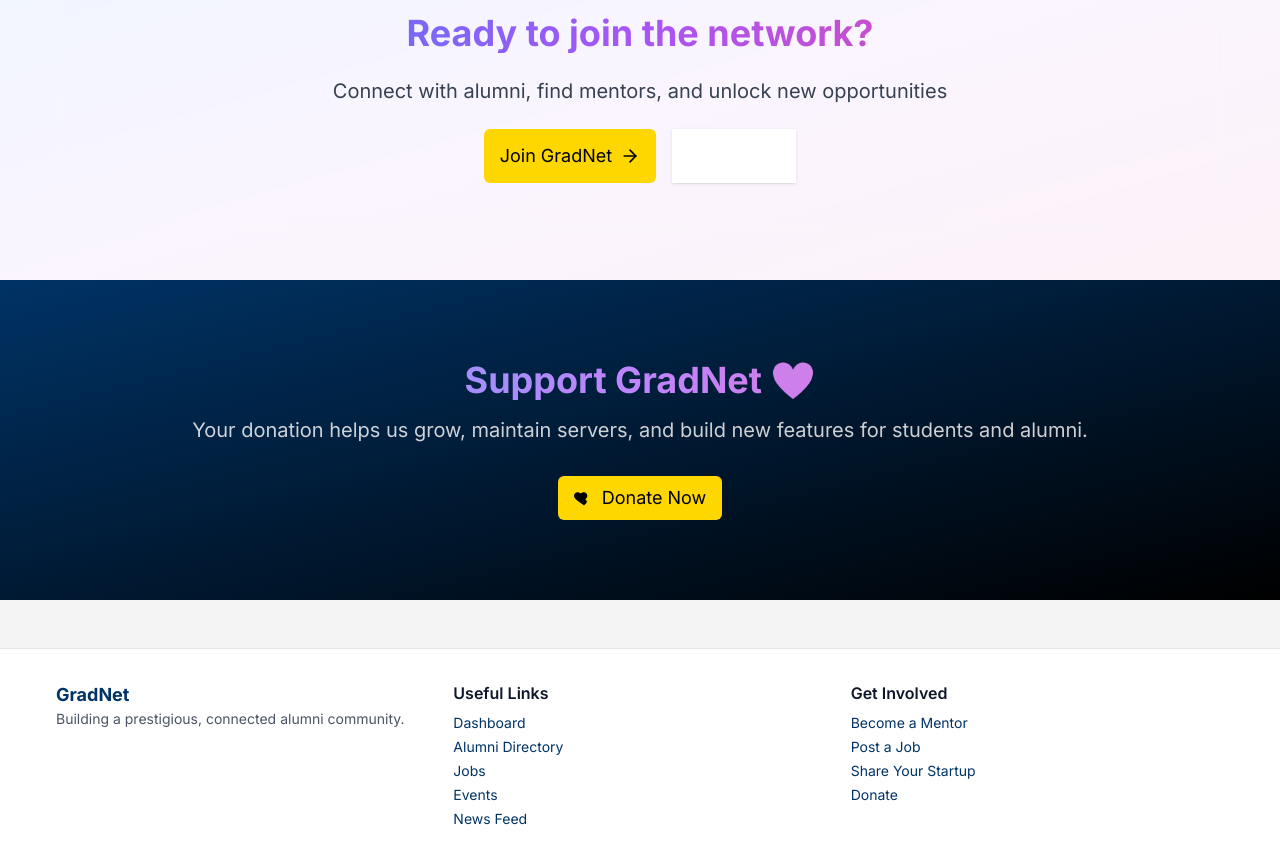
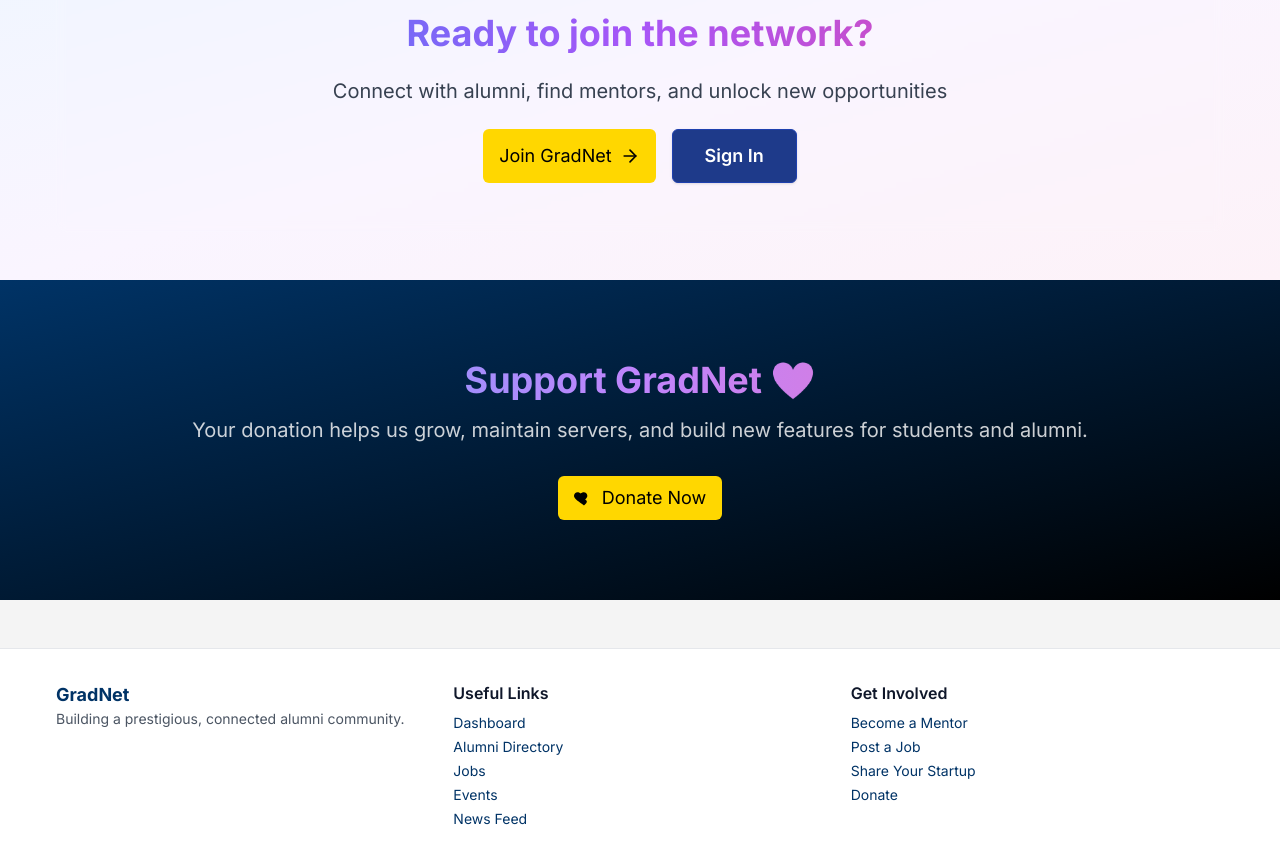
Before and after one commit to Aman-raj23/GradNet-Portal, a React (Vite) app in the folder frontend/: page / in a window 1280 px wide. Shown: the part 1860-2721 px from the top of the page. Built offline with nearby package versions, Linux system fonts and the light colour scheme.

Commit message:
landing page updated

```diff
--- a/frontend/src/pages/Landing.jsx
+++ b/frontend/src/pages/Landing.jsx
@@ -226,10 +226,14 @@ export default function Landing() {
                 <Button
                   to="/login"
                   variant="outline"
-                  className="text-lg px-8 py-3 inline-flex items-center justify-center bg-white text-[#001a44] border border-[#001a44] hover:bg-[#001a44] hover:text-white shadow"
+                  className="hidden"
+                >Sign In (placeholder)</Button>
+                <Link
+                  to="/login"
+                  className="text-lg px-8 py-3 inline-flex items-center justify-center bg-blue-900 text-white border border-blue-800 hover:bg-blue-800 hover:border-blue-900 shadow font-semibold rounded-md focus:outline-none focus:ring-2 focus:ring-blue-300"
                 >
                   Sign In
-                </Button>
+                </Link>
               </div>
             </CardContent>
           </Card>
```
